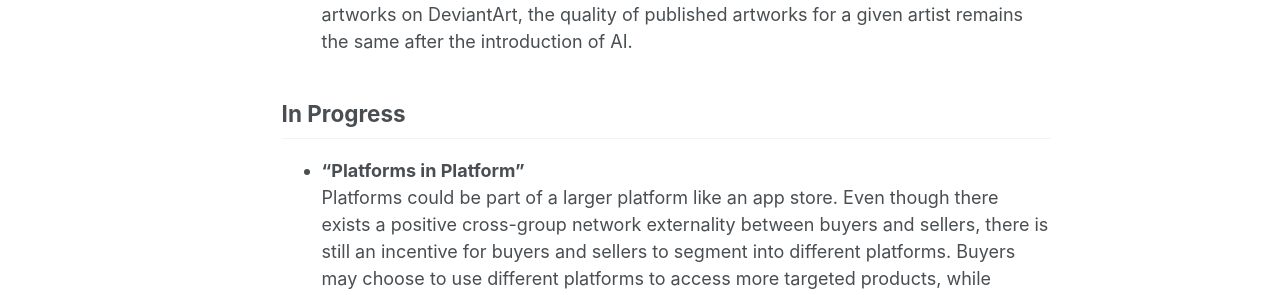
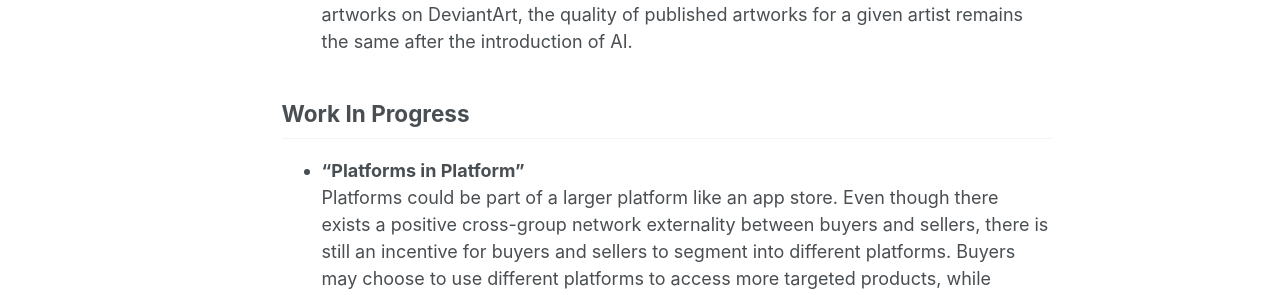
Before and after one commit to sijielin/sijielin.github.io, a Jekyll site: the page built from _pages/research.md, in a window 1280 px wide and 900 px high, scrolled down 889 px. Shown: the part 160-455 px from the top of the window. Built offline with Jekyll 4.4.1, drawn with Linux system fonts in a browser that asks for light colours.

Commit message:
Update research.md

```diff
--- a/_pages/research.md
+++ b/_pages/research.md
@@ -17,7 +17,7 @@ How does generative AI impact human creativity? Unlike many other innovations, g
 [Paper on SSRN](https://papers.ssrn.com/sol3/papers.cfm?abstract_id=4793782) | [Slides](https://sijielin.github.io/files/DA_slides.pdf)
 How does generative Artificial Intelligence (AI) change the behaviors of content creators? I investigate the effect of an AI image generator on artists' incentives to publish artworks using data from an online art platform, DeviantArt. On November 11 2022, DeviantArt introduced a generative AI image generator into the platform and artworks on this platform entered training data by default. Using a difference-in-differences estimation with artists who do not use AI, I show that digital artists publish 21% fewer artworks following AI's introduction on this platform, in contrast to artisan crafts artists. This reduction could potentially hinder knowledge spillovers to other artists and AI training data availability. By matching the artworks of artists who publish both on DeviantArt and Instagram, I find that despite artists publishing fewer artworks on DeviantArt, the quality of published artworks for a given artist remains the same after the introduction of AI.
 
-## In Progress
+## Work In Progress
 
 - **"Platforms in Platform"**
 Platforms could be part of a larger platform like an app store. Even though there exists a positive cross-group network externality between buyers and sellers, there is still an incentive for buyers and sellers to segment into different platforms. Buyers may choose to use different platforms to access more targeted products, while sellers may use different platforms to avoid competition for buyers’ attention. This paper argues that segmenting the market using smaller platforms can be profitable for the large platform, as it can charge different platform fees to sellers of different quality and save buyers' attention to better sellers. This paper also shows that when market agglomeration is more profitable for the large platform, it may choose to ban smaller platforms, which could be socially inefficient as it may deter mediocre sellers from entering the market.
```
